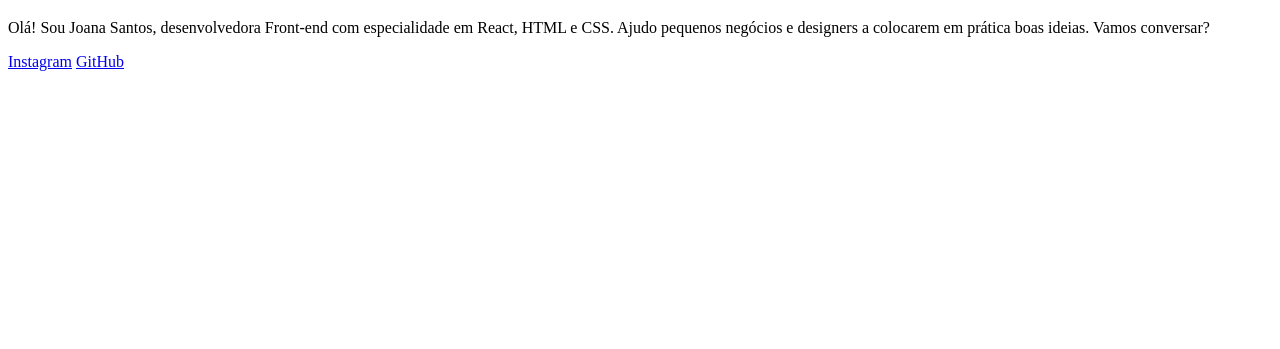
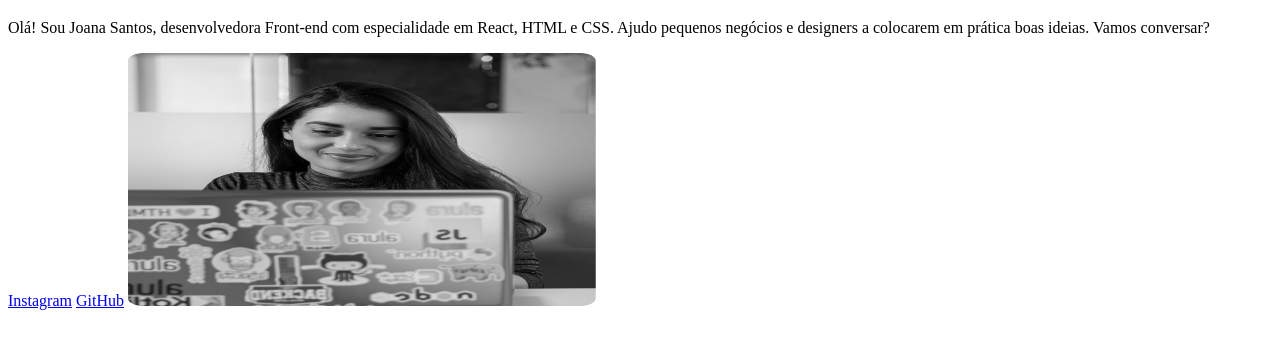
Before and after one commit to eddmm/HTML-CSS, a plain HTML site: page index.html in a window 1280 px wide. Shown: the part 61-410 px from the top of the page. Drawn offline with Linux system fonts and the light colour scheme.

Commit message:
adicionando iagem na pagina

```diff
--- a/index.html
+++ b/index.html
@@ -16,6 +16,8 @@
         <a href="https://instagram.com">Instagram</a>
         <a href="https://github.com">GitHub</a>
 
+        <img src="Rectangle 47.png" height="253px" width="467.71px">
+
     </main>
     <footer></footer>
 
```
Also changed, not shown: Rectangle 47.png (added).
